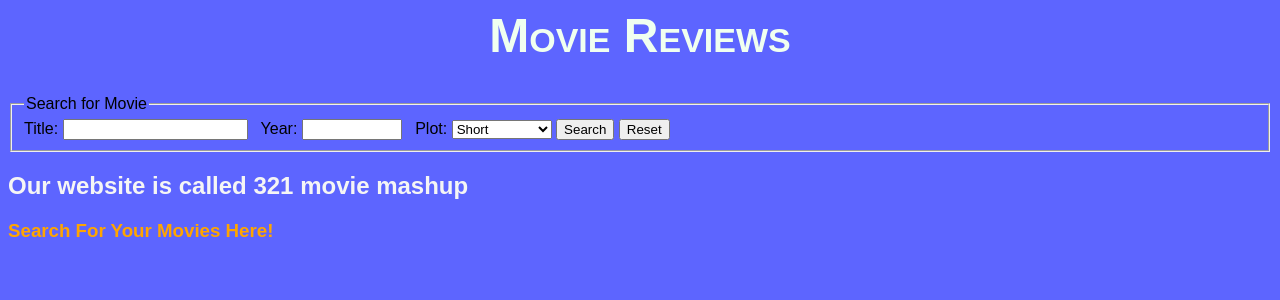
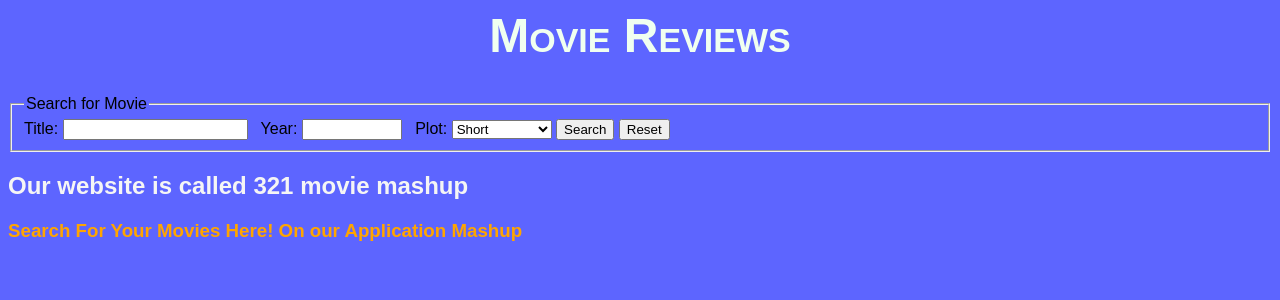
Before and after one commit to 321cwk/MovieReview321, a Python web app: template templates/form.html in a window 1280 px wide. Shown: the top 300 px of the page. Run offline with Jinja, Linux system fonts and the light colour scheme; the template is opened without the code that fills it, so the values that code supplies are empty.

Commit message:
changed form code

```diff
--- a/templates/form.html
+++ b/templates/form.html
@@ -35,7 +35,7 @@
 
     <H2>Our website is called 321 movie mashup</H2>
 
-    <h3>Search For Your Movies Here! </h3>
+    <h3>Search For Your Movies Here! On our Application Mashup </h3>
 </div>
         </body>
 </html>
```
